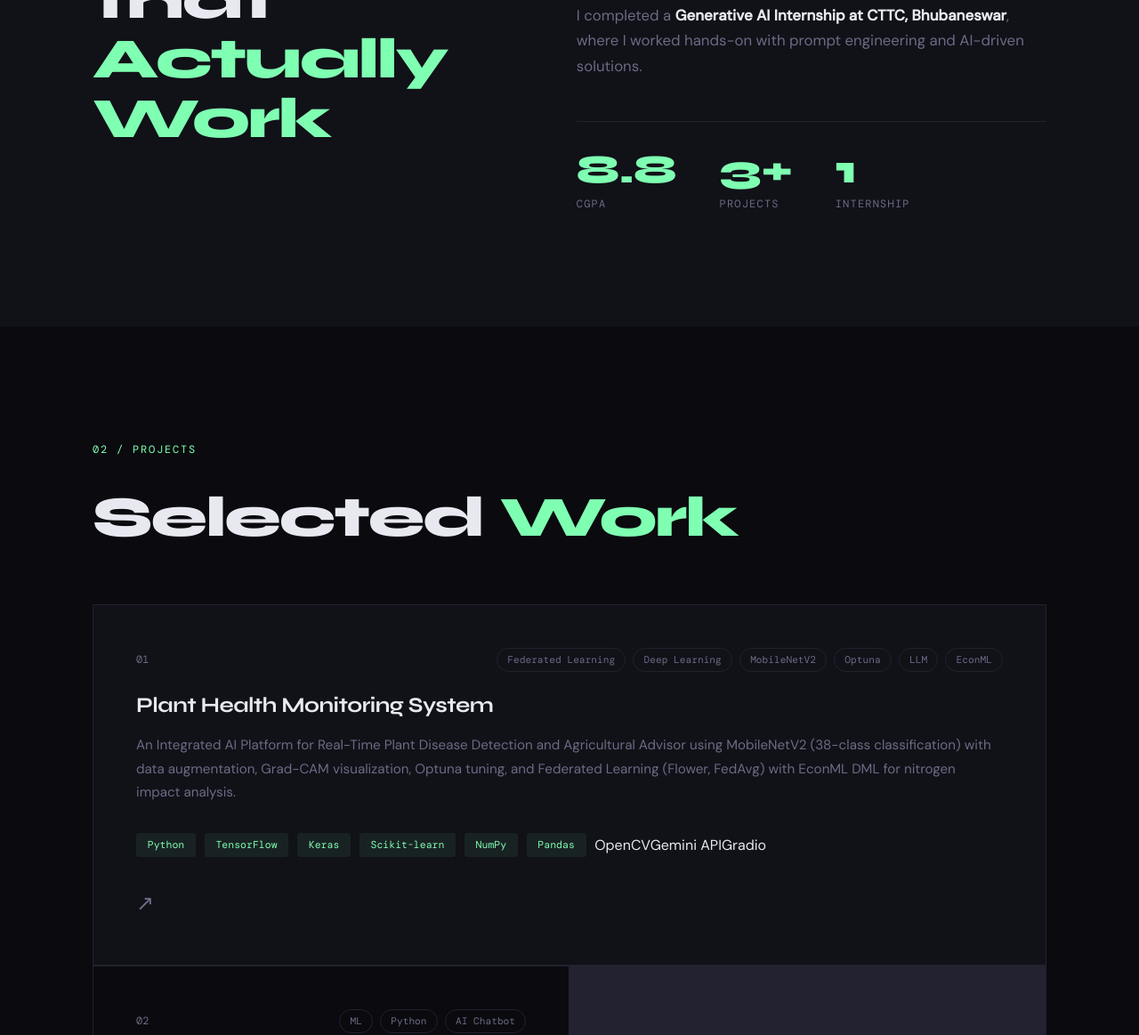
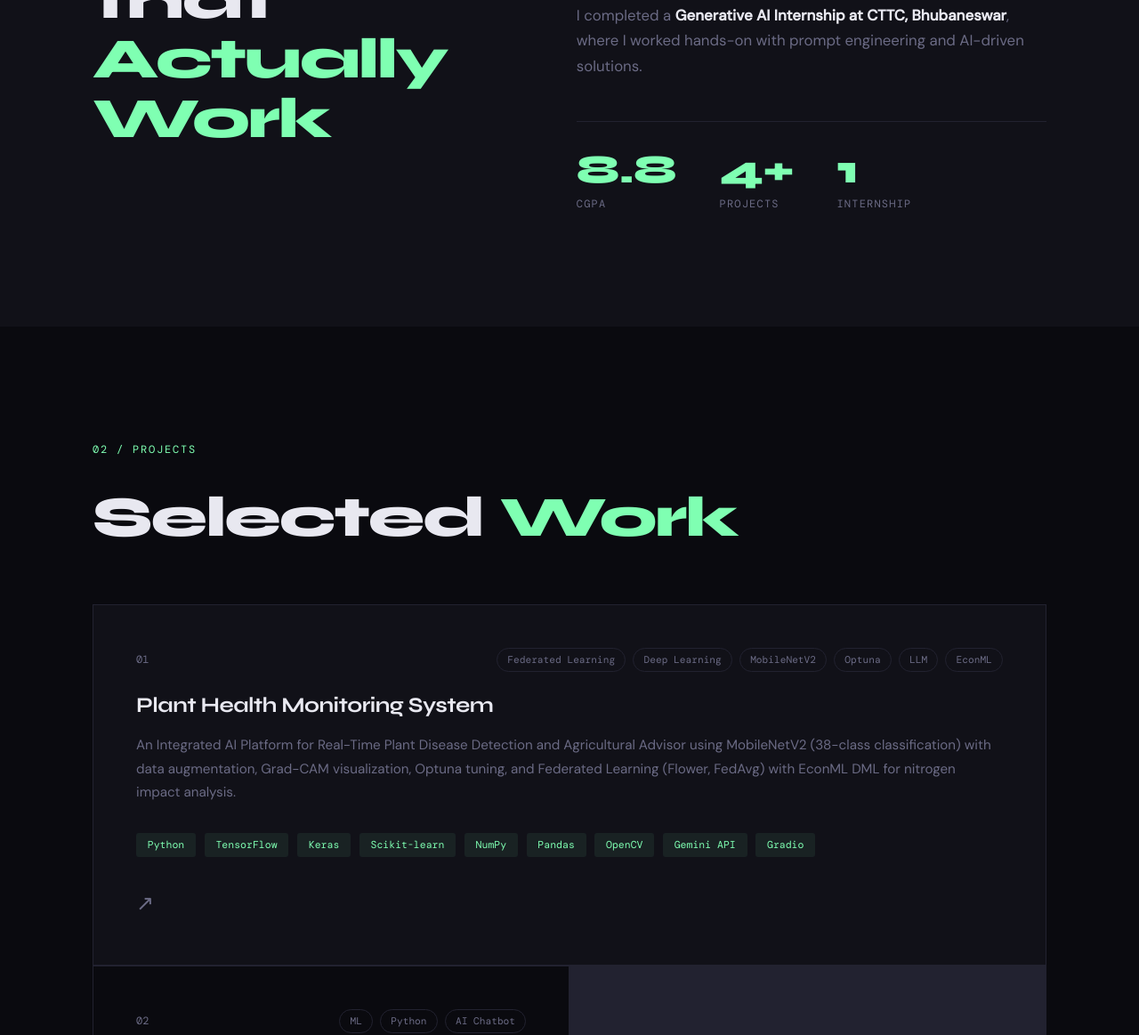
Before and after one commit to abhitoshsamal/abhitoshsamal.github.io, a plain HTML site: page index.html in a window 1280 px wide. Shown: the part 1216-2379 px from the top of the page at 89% size. Drawn offline with nearby package versions, Linux system fonts and the light colour scheme.

Commit message:
Final Changes

```diff
--- a/index.html
+++ b/index.html
@@ -69,7 +69,7 @@
                             <span class="stat-label">CGPA</span>
                         </div>
                         <div class="stat">
-                            <span class="stat-num">3+</span>
+                            <span class="stat-num">4+</span>
                             <span class="stat-label">Projects</span>
                         </div>
                         <div class="stat">
@@ -104,7 +104,7 @@
                     <h3 class="project-title">Plant Health Monitoring System</h3>
                     <p class="project-desc">An Integrated AI Platform for Real-Time Plant Disease Detection and Agricultural Advisor using MobileNetV2 (38-class classification) with data augmentation, Grad-CAM visualization, Optuna tuning, and Federated Learning (Flower, FedAvg) with EconML DML for nitrogen impact analysis.</p>
                     <div class="project-stack">
-                        <span>Python</span><span>TensorFlow</span><span>Keras</span><span>Scikit-learn</span><span>NumPy</span><span>Pandas</span></span>OpenCV</span></span>Gemini API</span></span>Gradio</span>
+                        <span>Python</span><span>TensorFlow</span><span>Keras</span><span>Scikit-learn</span><span>NumPy</span><span>Pandas</span><span>OpenCV</span><span>Gemini API</span><span>Gradio</span>
                     </div>
                     <div class="project-arrow">↗</div>
                 </div>
```
